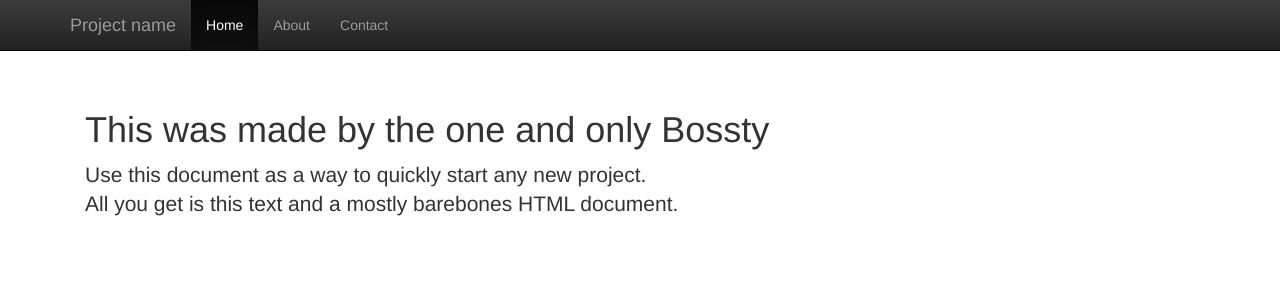
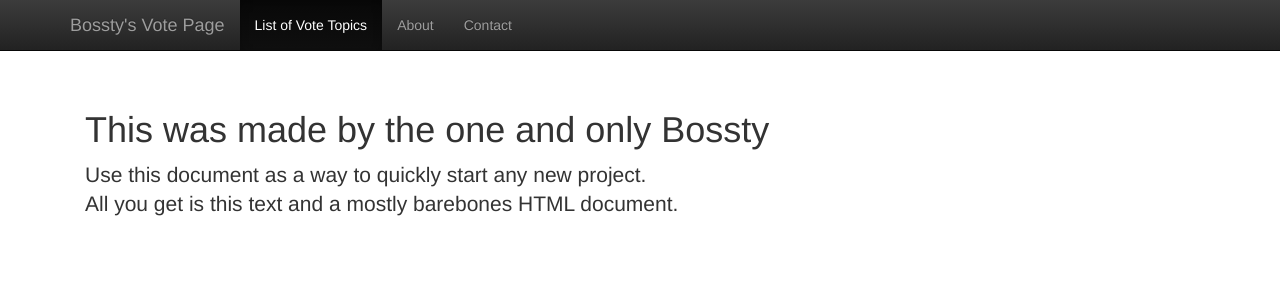
Before and after one commit to BeOk14/voteapp, a Django app: page / in a window 1280 px wide. Shown: the top 300 px of the page. Run offline with Django 3.2, Linux system fonts and the light colour scheme; some libraries are stand-ins or nearby versions.

Commit message:
ne distram cu botoane

```diff
--- a/vote/templates/base.html
+++ b/vote/templates/base.html
@@ -40,11 +40,11 @@
             <span class="icon-bar"></span>
             <span class="icon-bar"></span>
           </button>
-          <a class="navbar-brand" href="#">Project name</a>
+          <a class="navbar-brand" href="./">Bossty's Vote Page</a>
         </div>
         <div id="navbar" class="collapse navbar-collapse">
           <ul class="nav navbar-nav">
-            <li class="active"><a href="#">Home</a></li>
+            <li class="active"><a href="./second">List of Vote Topics</a></li>
             <li><a href="#about">About</a></li>
             <li><a href="#contact">Contact</a></li>
           </ul>
```
